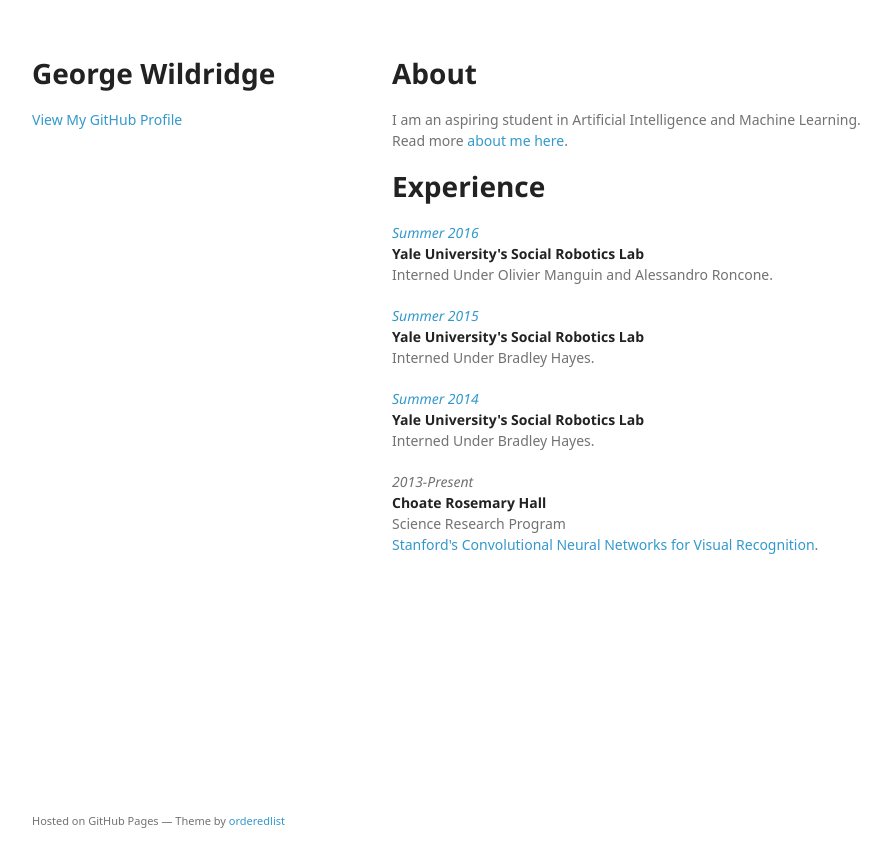
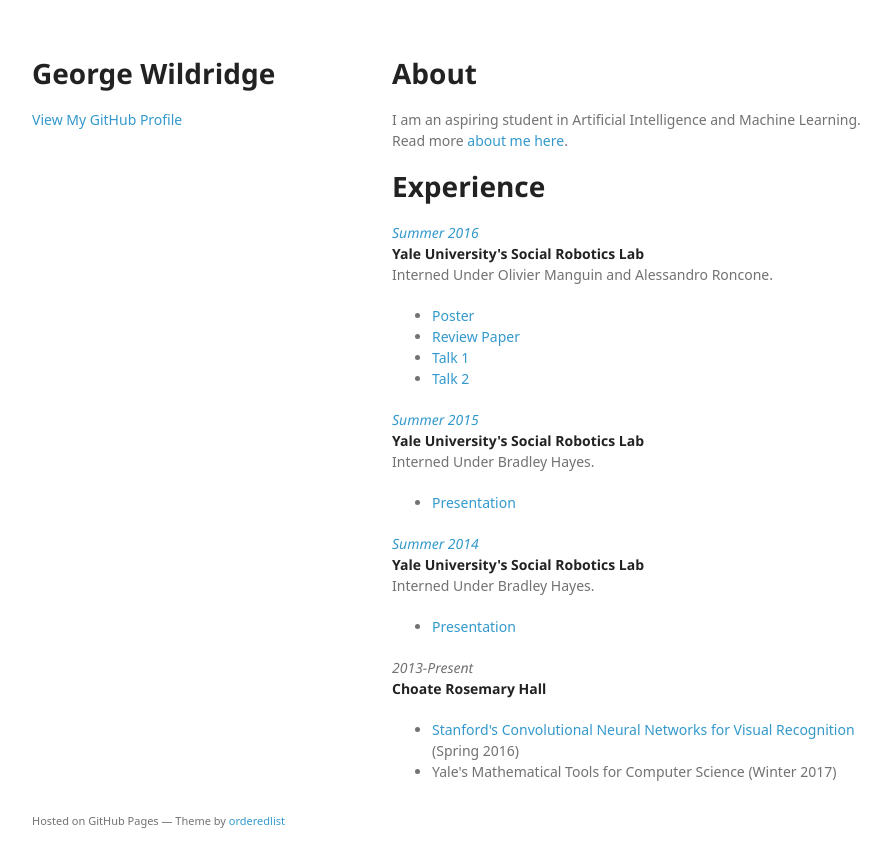
Before and after one commit to georgewildridge/georgewildridgeoriginalwebsite, a Jekyll site: the page index.html, which Jekyll copies as it is, in a window 1280 px wide. Shown: the top 867 px of the page, without its empty margins (178-1069 px from the left). Built offline with Jekyll 4.4.1, drawn with Linux system fonts in a browser that asks for light colours; some web fonts are replaced.

Commit message:
Replace master branch with page content via GitHub

```diff
--- a/index.html
+++ b/index.html
@@ -35,18 +35,43 @@
 <strong>Yale University's Social Robotics Lab</strong><br>
 Interned Under Olivier Manguin and Alessandro Roncone. </p>
 
+<ul>
+<li> <a href="https://github.com/georgewildridge/About/raw/master/Wildridge%20Poster%20Final.pdf">Poster</a>
+</li>
+<li> <a href="https://github.com/georgewildridge/About/raw/master/social-hierarchical-learning%20(1).pdf">Review Paper</a>
+</li>
+<li> <a href="https://youtu.be/Cnb9Qs_XCfI">Talk 1</a>
+</li>
+<li> <a href="">Talk 2</a>
+</li>
+</ul>
+
 <p><em><a href="http://georgewildridge.github.io/ScazLab2015">Summer 2015</a></em><br>
 <strong>Yale University's Social Robotics Lab</strong><br>
 Interned Under Bradley Hayes. </p>
+
+<ul>
+<li> <a href="George%20Wildridge%20-%20Social%20Robotics%20Lab%20Internship%20Summer%202015">Presentation</a>
+</li>
+</ul>
 
 <p><em><a href="http://georgewildridge.github.io/ScazLab2014">Summer 2014</a></em><br>
 <strong>Yale University's Social Robotics Lab</strong><br>
 Interned Under Bradley Hayes. </p>
 
+<ul>
+<li> <a href="2014%20Social%20Robotics%20Lab%20Summer%20Intern%20Presentation%20-%20George">Presentation</a>
+</li>
+</ul>
+
 <p><em>2013-Present</em><br>
-<strong>Choate Rosemary Hall</strong><br>
-Science Research Program<br>
-<a href="http://georgewildridge.github.io/CS231n">Stanford's Convolutional Neural Networks for Visual Recognition</a>.     </p>
+<strong>Choate Rosemary Hall</strong>     </p>
+
+<ul>
+<li>
+<a href="http://georgewildridge.github.io/CS231n">Stanford's Convolutional Neural Networks for Visual Recognition</a> (Spring 2016)</li>
+<li>Yale's Mathematical Tools for Computer Science (Winter 2017)</li>
+</ul>
       </section>
       <footer>
         <p><small>Hosted on GitHub Pages &mdash; Theme by <a href="https://github.com/orderedlist">orderedlist</a></small></p>
--- a/params.json
+++ b/params.json
@@ -1,6 +1,6 @@
 {
   "name": "George Wildridge",
   "tagline": "",
-  "body": "#About\r\nI am an aspiring student in Artificial Intelligence and Machine Learning. Read more [about me here]( http://georgewildridge.github.io/About/).\r\n\r\n\r\n#Experience\r\n\r\n*[Summer 2016](http://georgewildridge.github.io/ScazLab2016)*   \r\n**Yale University's Social Robotics Lab**        \r\nInterned Under Olivier Manguin and Alessandro Roncone. \r\n\r\n\r\n*[Summer 2015](http://georgewildridge.github.io/ScazLab2015)*    \r\n**Yale University's Social Robotics Lab**     \r\nInterned Under Bradley Hayes. \r\n\r\n\r\n*[Summer 2014](http://georgewildridge.github.io/ScazLab2014)*    \r\n**Yale University's Social Robotics Lab**     \r\nInterned Under Bradley Hayes. \r\n\r\n\r\n*2013-Present*      \r\n**Choate Rosemary Hall**     \r\nScience Research Program      \r\n[Stanford's Convolutional Neural Networks for Visual Recognition](http://georgewildridge.github.io/CS231n).     \r\n\r\n\r\n",
+  "body": "#About\r\nI am an aspiring student in Artificial Intelligence and Machine Learning. Read more [about me here]( http://georgewildridge.github.io/About/).\r\n\r\n\r\n\r\n#Experience\r\n\r\n*[Summer 2016](http://georgewildridge.github.io/ScazLab2016)*   \r\n**Yale University's Social Robotics Lab**        \r\nInterned Under Olivier Manguin and Alessandro Roncone. \r\n*  [Poster](https://github.com/georgewildridge/About/raw/master/Wildridge%20Poster%20Final.pdf)\r\n*  [Review Paper](https://github.com/georgewildridge/About/raw/master/social-hierarchical-learning%20(1).pdf)\r\n*  [Talk 1](https://youtu.be/Cnb9Qs_XCfI)\r\n*  [Talk 2]()\r\n\r\n*[Summer 2015](http://georgewildridge.github.io/ScazLab2015)*    \r\n**Yale University's Social Robotics Lab**     \r\nInterned Under Bradley Hayes. \r\n*  [Presentation](George Wildridge - Social Robotics Lab Internship Summer 2015)\r\n\r\n\r\n*[Summer 2014](http://georgewildridge.github.io/ScazLab2014)*    \r\n**Yale University's Social Robotics Lab**     \r\nInterned Under Bradley Hayes. \r\n*  [Presentation](2014 Social Robotics Lab Summer Intern Presentation - George)\r\n\r\n\r\n*2013-Present*      \r\n**Choate Rosemary Hall**     \r\n* [Stanford's Convolutional Neural Networks for Visual Recognition](http://georgewildridge.github.io/CS231n) (Spring 2016)\r\n* Yale's Mathematical Tools for Computer Science (Winter 2017)\r\n     ",
   "note": "Don't delete this file! It's used internally to help with page regeneration."
 }
```
